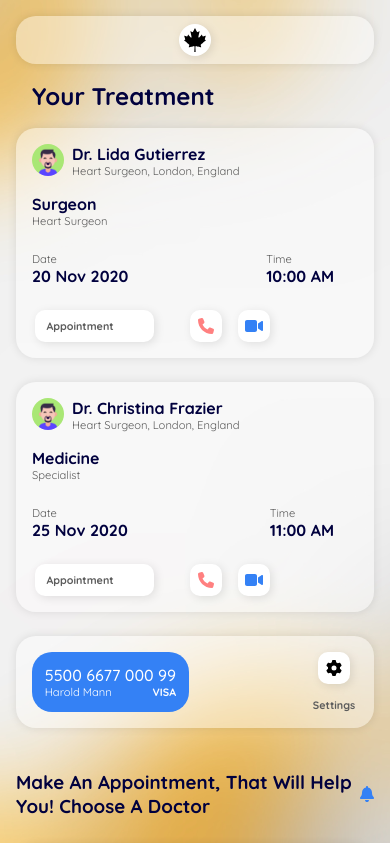
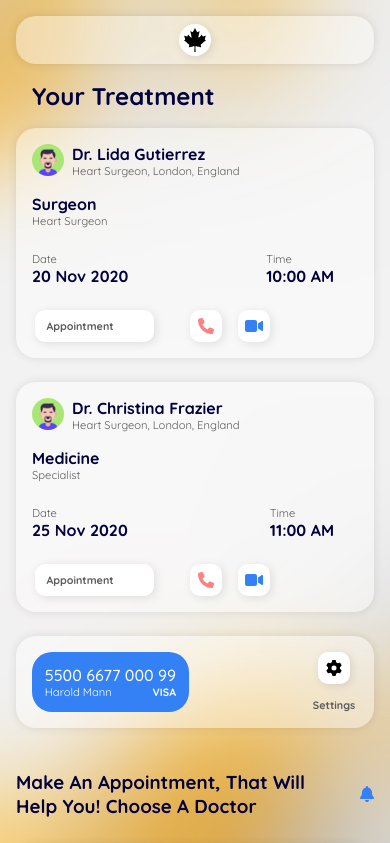
Before and after one commit to joshuaoni/shmt, a React (Create React App) app: page / in a window 390 px wide. Shown: the top 843 px of the page. Built offline with nearby package versions, Linux system fonts and the light colour scheme.

Commit message:
first commit

```diff
--- a/src/App.css
+++ b/src/App.css
@@ -482,4 +482,8 @@ img {
     margin-bottom: 0.5rem;
     align-items: center;
   }
+
+  .new .fa-1x {
+    padding-left: 1rem;
+  }
 }
```
